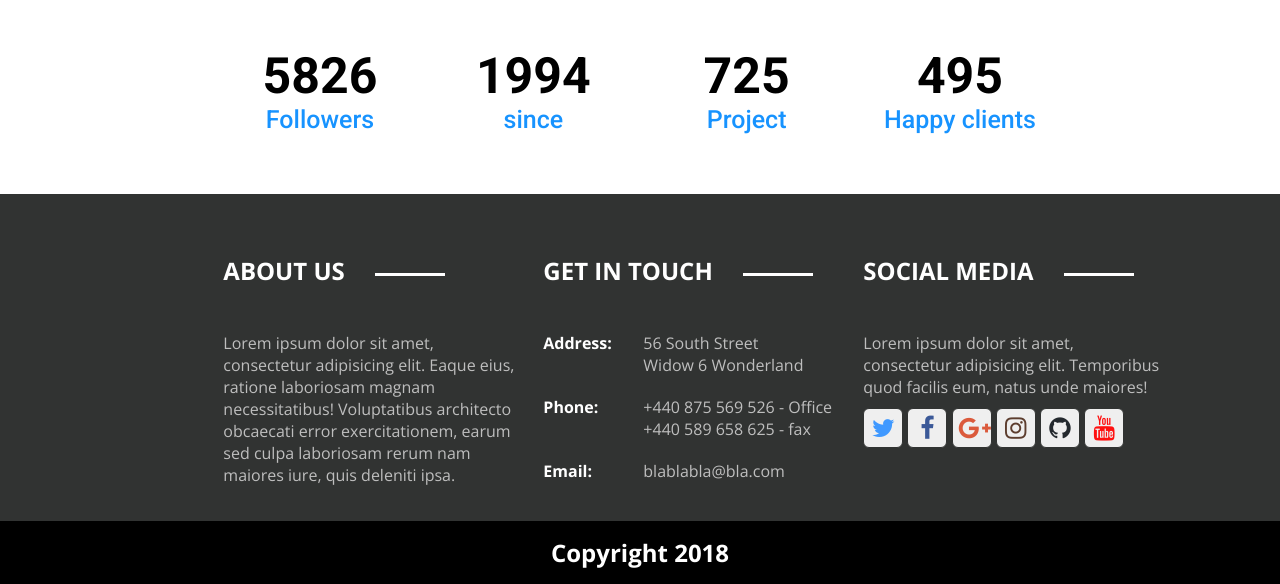
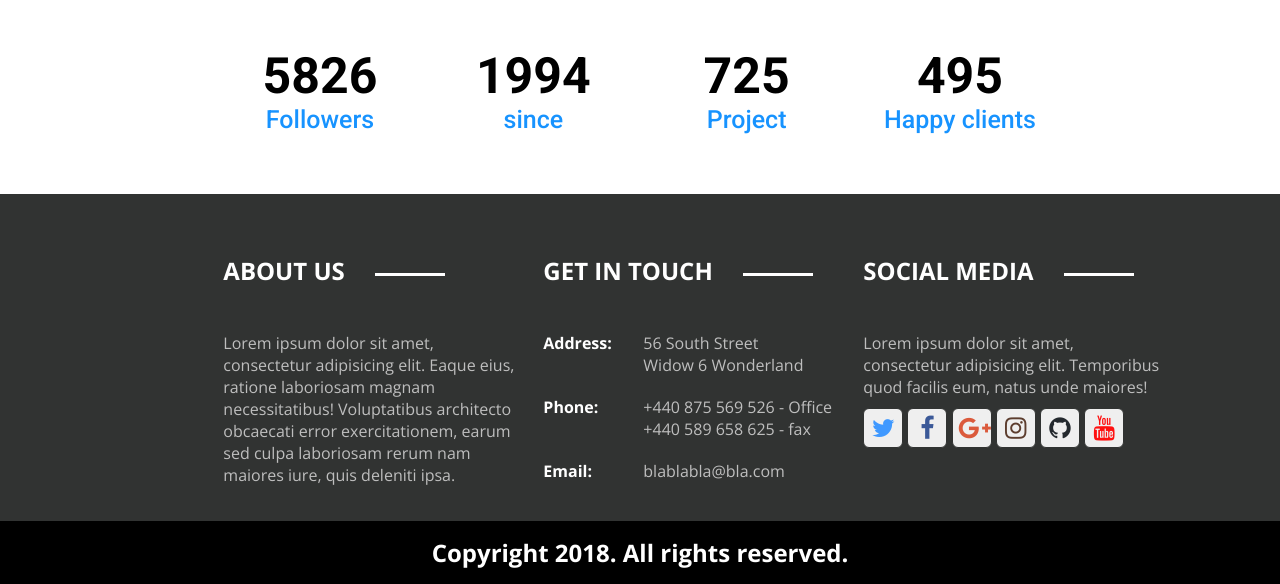
Before and after one commit to goskanowak/learn-git-2, a plain HTML site: page index.html in a window 1280 px wide. Shown: the part 2578-3162 px from the top of the page. Drawn offline with nearby package versions, Linux system fonts and the light colour scheme.

Commit message:
Update content footer of index.html

```diff
--- a/index.html
+++ b/index.html
@@ -296,7 +296,7 @@
             </div>
         </section>
         <section class="footer">
-            <h2>Copyright 2018</h2>
+            <h2>Copyright 2018. All rights reserved.</h2>
         </section>
 	</body>
 </html>
```
